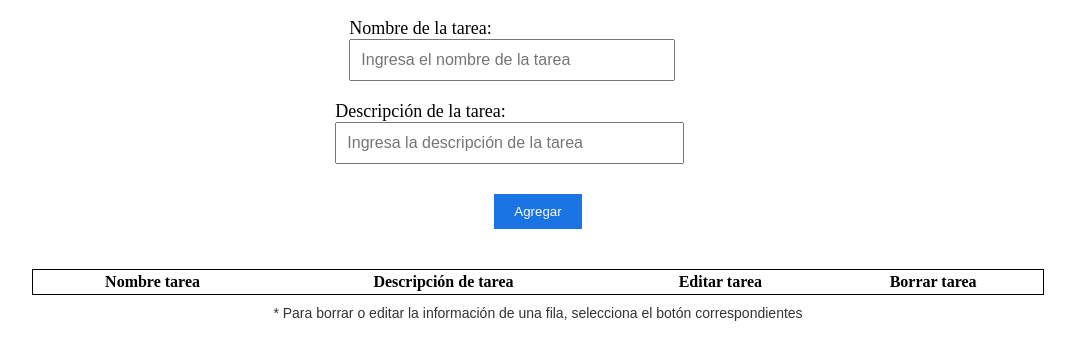
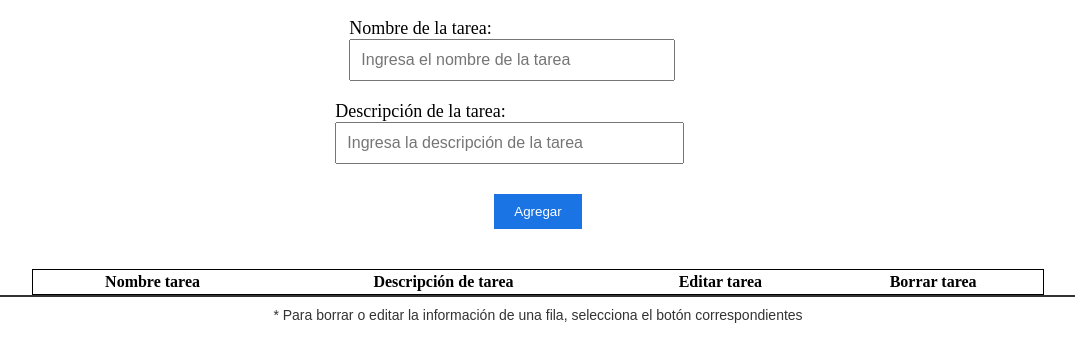
Before and after one commit to juanpabloagurto/proyecto2, a plain HTML site: page index.html in a window 1280 px wide. Shown: the whole page, without its empty margins (102-1177 px from the left). Drawn offline with Linux system fonts and the light colour scheme.

Commit message:
Cuarto commits mas css en el footer

```diff
--- a/assets/css/style.css
+++ b/assets/css/style.css
@@ -41,4 +41,5 @@ form {
     font-family: Arial, sans-serif;
     color: #333;
     padding: 10px;
+    border-top: 2px solid #333;
   }
```
